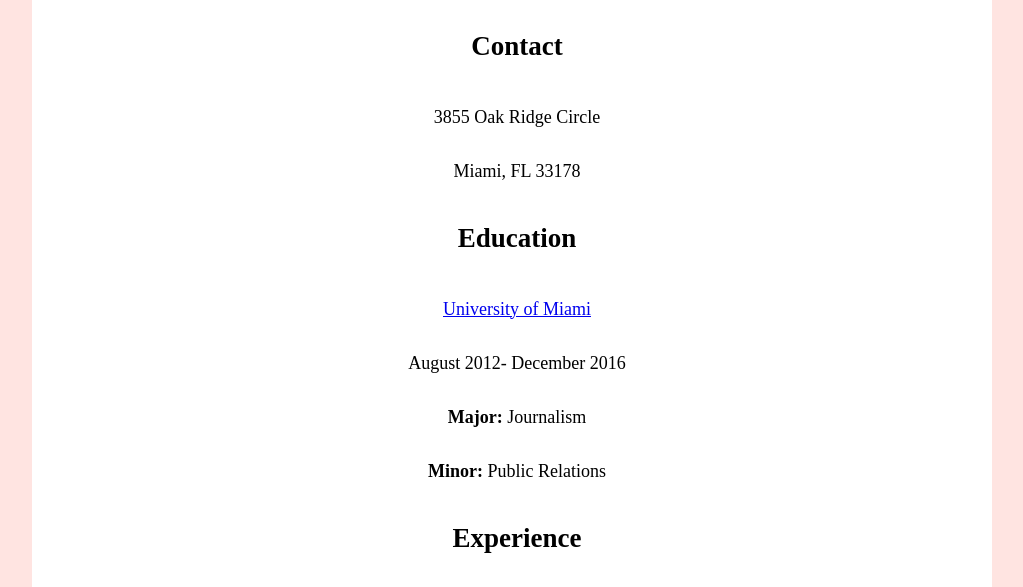
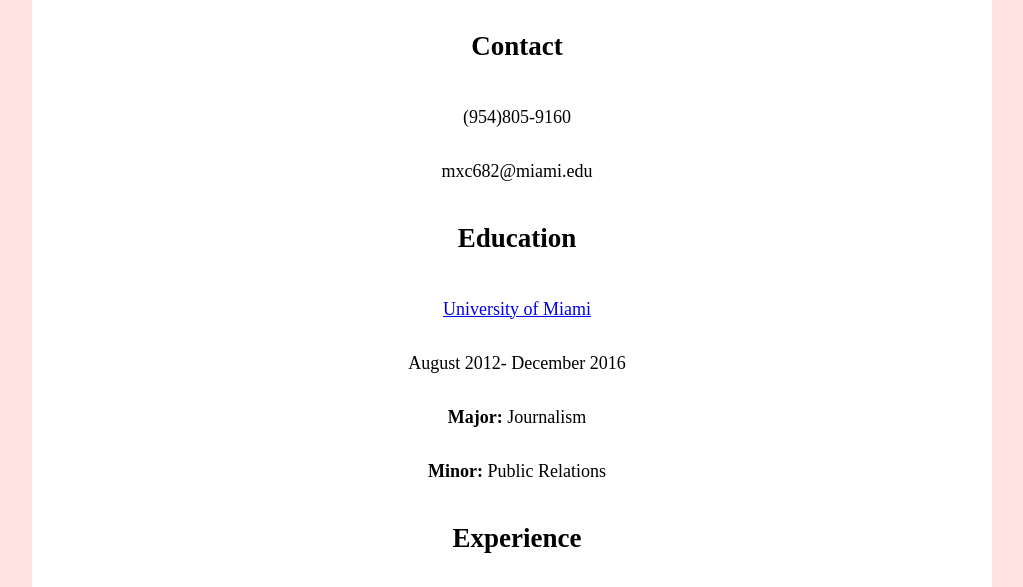
Before and after one commit to mxc682/mxc682.github.io, a plain HTML site: page resume.html in a window 1280 px wide. Shown: the part 186-773 px from the top of the page, without its empty margins (123-1146 px from the left). Drawn offline with nearby package versions, Linux system fonts and the light colour scheme; a web font is replaced by a local one.

Commit message:
Update resume.html

```diff
--- a/resume.html
+++ b/resume.html
@@ -29,8 +29,8 @@
     <section id="contact">
       <div id="contact1">
       <h2>Contact</h2>
-        <p> 3855 Oak Ridge Circle</p>
-        <p> Miami, FL 33178 </p>
+        <p> (954)805-9160 </p>
+        <p> mxc682@miami.edu </p>
       </div>
     </section>
     <section id="education">
```
